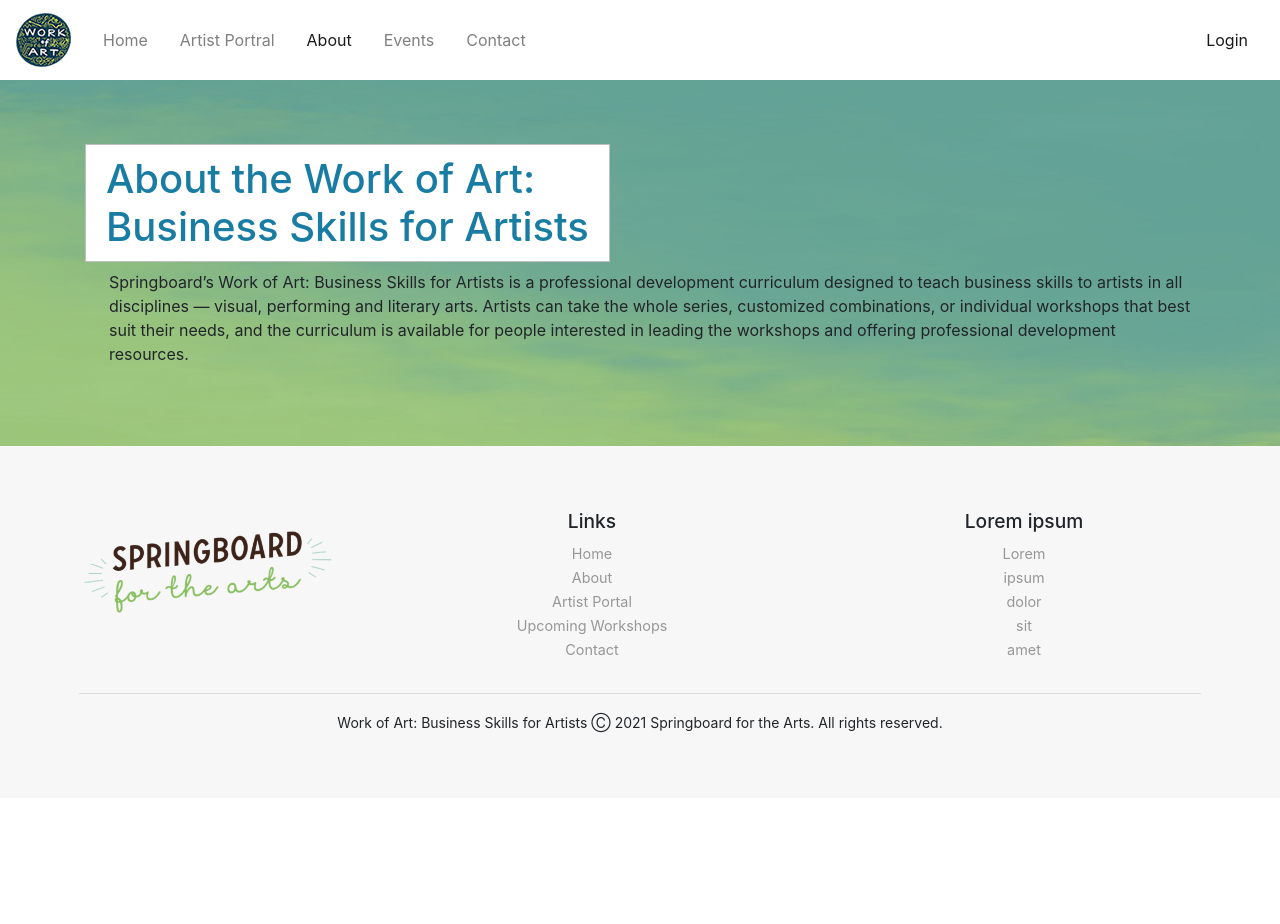
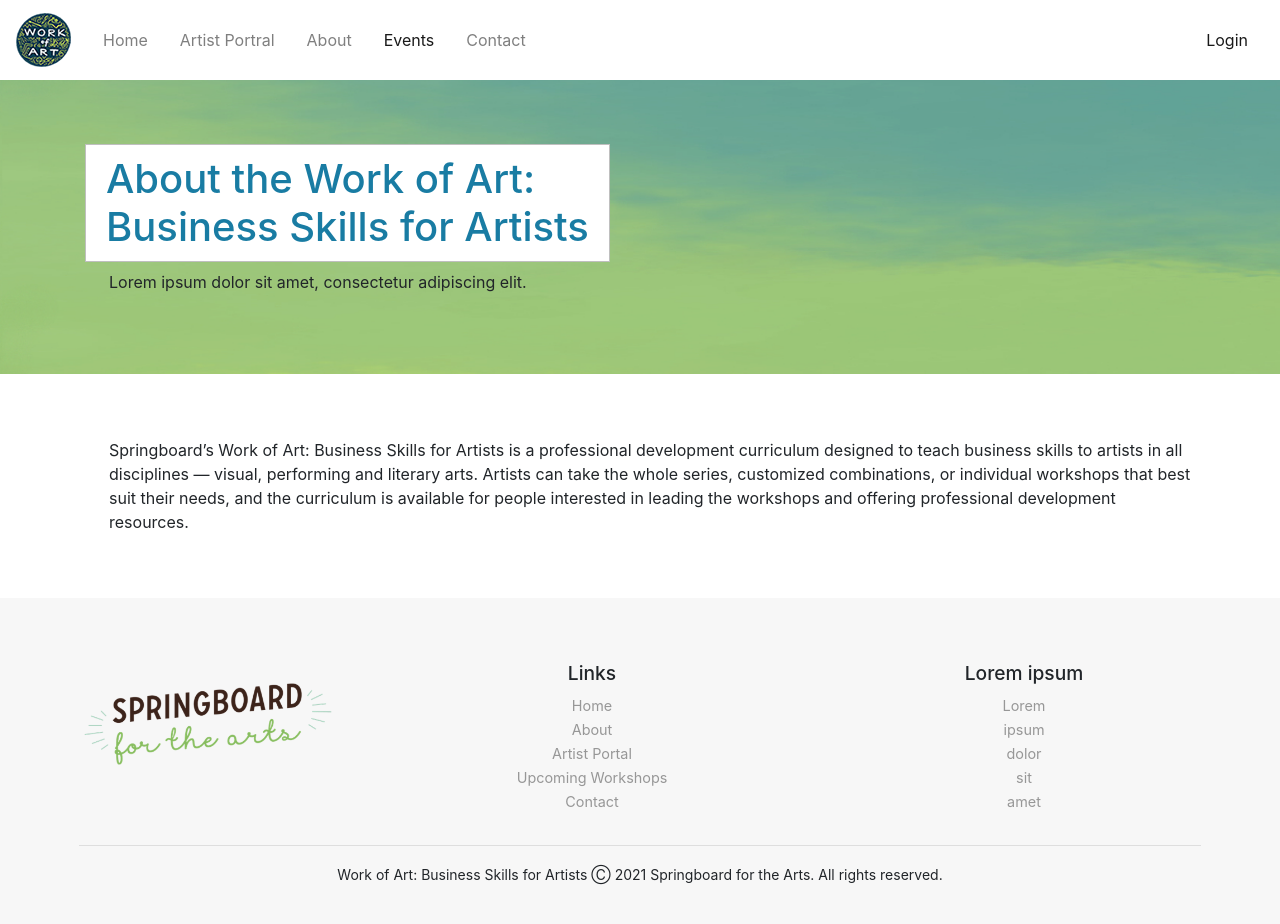
Before and after one commit to adiamorrisswanger/work-of-art, a website: page about.html in a window 1280 px wide. Before the commit the page ends 800 px from the top, so only its background shows below. Drawn offline with nearby package versions, Linux system fonts and the light colour scheme.

Commit message:
About Page Formatting

```diff
--- a/about.html
+++ b/about.html
@@ -1,8 +1,6 @@
 <!DOCTYPE html>
-<html lang="eng">
-<meta charset="utf-8">
 
-<head>
+<html lang="en">
 
 <head>
     <meta charset="UTF-8">
@@ -14,8 +12,7 @@
     <!-- Our Custom CSS -->
     <link rel="stylesheet" href="stylesheet.css">
 
-        <title>Work of Art: Interactive</title>
-    </head>
+    <title>Work of Art: Interactive | Calender of Events</title>
 </head>
 
 <body>
@@ -32,8 +29,8 @@
             <ul class="navbar-nav">
                 <li class="nav-item mx-2"><a class="nav-link" href="index.html">Home</a></li>
                 <li class="nav-item mx-2"><a class="nav-link" href="artistportal.html">Artist Portral</a></li>
-                <li class="nav-item mx-2 active"><a class="nav-link" href="#">About</a></li>
-                <li class="nav-item mx-2"><a class="nav-link" href="events.html">Events</a></li>
+                <li class="nav-item mx-2"><a class="nav-link" href="about.html">About</a></li>
+                <li class="nav-item mx-2 active"><a class="nav-link" href="#">Events</a></li>
                 <li class="nav-item mx-2"><a class="nav-link" href="contact.html">Contact</a></li>
             </ul>
             <span class="navbar-text ml-auto"><a class="nav-link" href="#">Login</a></span>
@@ -42,27 +39,24 @@
 
     <!-- Navigation End -->
 
-    <div>
     <div class="jumbotron jumbotron-fluid">
         <div class="container">
             <div class="row">
                 <div class="col-md-12">
                     <h1 class="h1-header">About the Work of Art: <br>Business Skills for Artists</h1>
+                    <p class="ml-4">Lorem ipsum dolor sit amet, consectetur adipiscing elit.</p>
+                </div>
+            </div>
+        </div>
+    </div>
+
+    <div class="container about-div">
         <p class="ml-4">Springboard’s Work of Art: Business Skills for Artists is a professional
             development curriculum designed to teach business skills to artists in all disciplines —
             visual, performing and literary arts. Artists can take the whole series, customized
             combinations, or individual workshops that best suit their needs, and the curriculum is
             available for people interested in leading the workshops and offering professional
             development resources.</p>
-                    </div>
-                    <!--  <div class="col-md-4">
-                        <div class="cta-header mx-auto">
-                            Lorem ipsum dolor.
-                        </div>
-                    </div> -->
-                </div>
-            </div>
-        </div>
     </div>
 
     <!-- Footer Nav Start -->
@@ -78,9 +72,9 @@
                     <h4>Links</h4>
                     <ul class="list-unstyled">
                         <li><a href="index.html">Home</a></li>
-                        <li><a href="#">About</a></li>
+                        <li><a href="about.html">About</a></li>
                         <li><a href="artistportal.html">Artist Portal</a></li>
-                        <li><a href="events.html">Upcoming Workshops</a></li>
+                        <li><a href="#">Upcoming Workshops</a></li>
                         <li><a href="contact.html">Contact</a></li>
                     </ul>
                 </div>
--- a/package.json
+++ b/package.json
@@ -19,7 +19,10 @@
   },
   "homepage": "https://github.com/adiamorrisswanger/work-of-art#readme",
   "devDependencies": {
-    "lite-server": "^2.6.1"
+    "copyfiles": "^2.2.0",
+    "imagemin-cli": "^5.1.0",
+    "lite-server": "^2.6.1",
+    "usemin-cli": "^0.6.0"
   },
   "dependencies": {
     "font-awesome": "^4.7.0"
--- a/stylesheet.css
+++ b/stylesheet.css
@@ -87,7 +87,7 @@
     background-color: #f8f8f8;
 }
 
-.featured-div, .calender-div, .contact-div{
+.featured-div, .calender-div, .contact-div, .about-div{
     margin: 5% auto;
 }
 
```
Also changed, not shown: 1 other file. Lines whose indentation alone changed are shown as unchanged.
